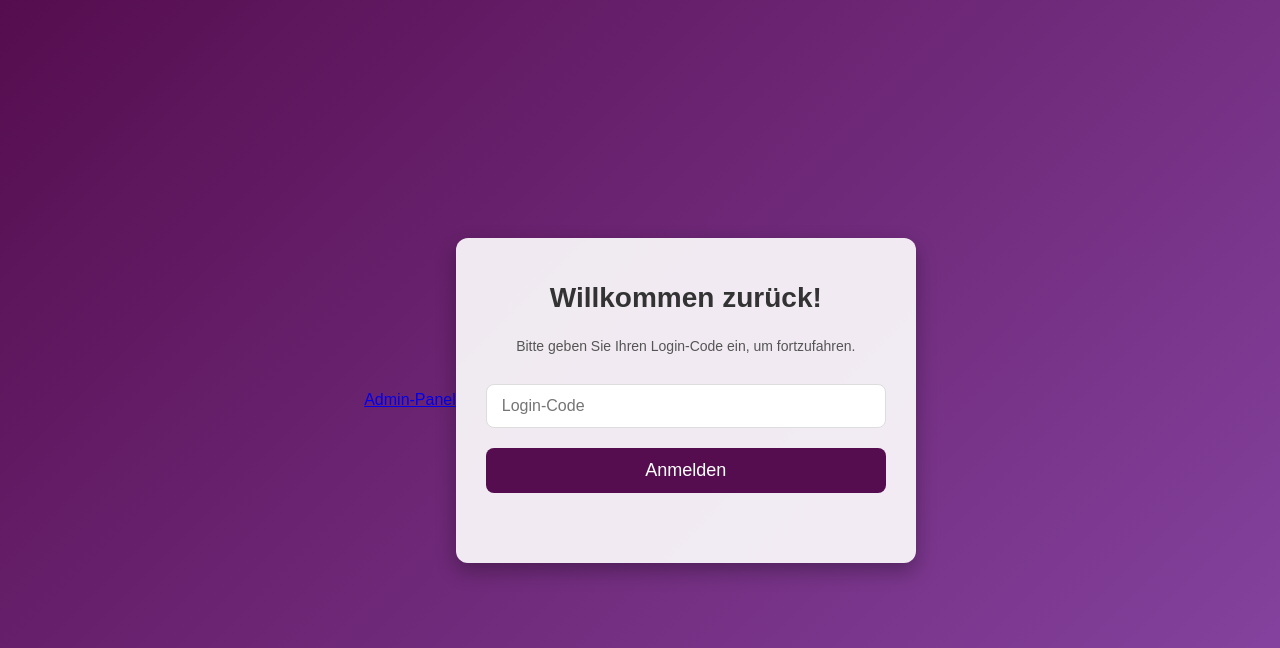
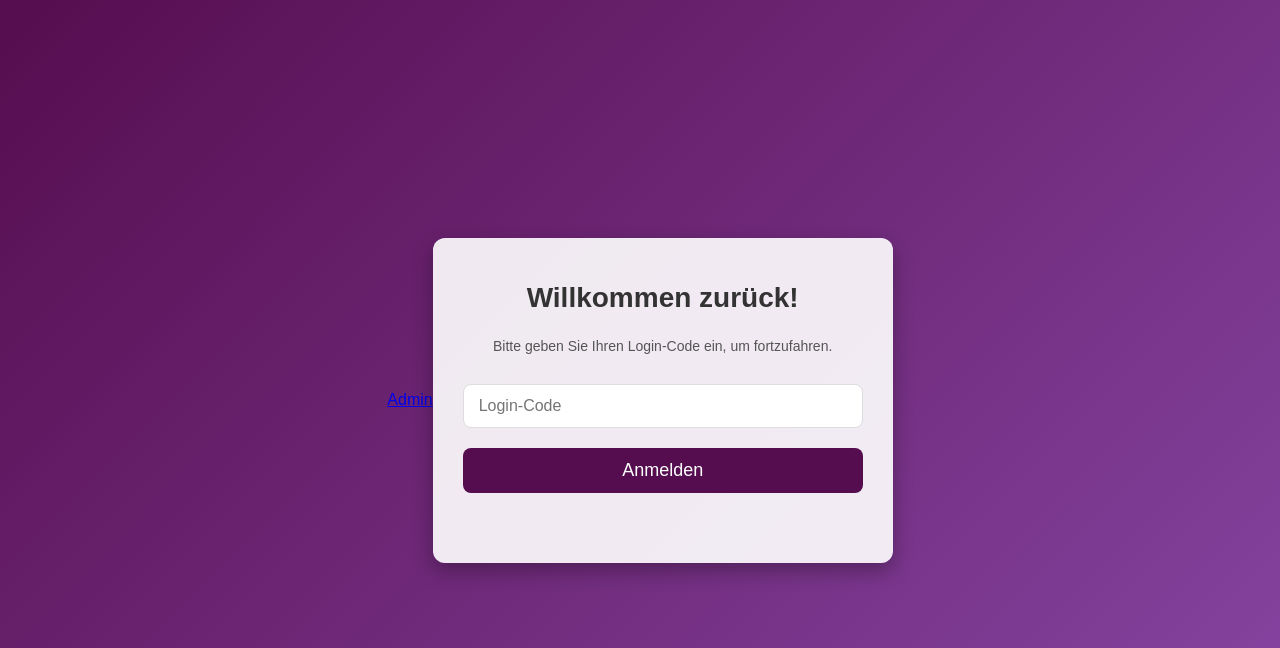
Before and after one commit to wbgym-webteam/subdomain, a Flask app: page /login in a window 1280 px wide. Shown: the top 648 px of the page. Run offline with Flask 3, Linux system fonts and the light colour scheme.

Commit message:
fixed routing bug

```diff
--- a/src/app/auth.py
+++ b/src/app/auth.py
@@ -11,7 +11,6 @@ def login():
         return render_template("login.html")
 
 
-# FIXME: not this route is not existing idk
 @auth.route("/admin-login", methods=["GET", "POST"])
 def adminLogin():
     if request.method == "POST":
@@ -19,6 +18,6 @@ def adminLogin():
         password = request.form.get("password")
         # FIXME
         if username == "admin" and password == "admin":
-            redirect("/admin-panel")
+            redirect("/admin-dashboard")
 
     return render_template("admin/admin_login.html")
--- a/src/app/templates/login.html
+++ b/src/app/templates/login.html
@@ -6,7 +6,7 @@ Login
 
 {% block content %}
 <div class="admin-panel">
-    <a href="/admin_login">Admin-Panel</a>
+    <a href="/admin-login">Admin</a>
 </div>
 
 <form method="post" class="login-container">
```
